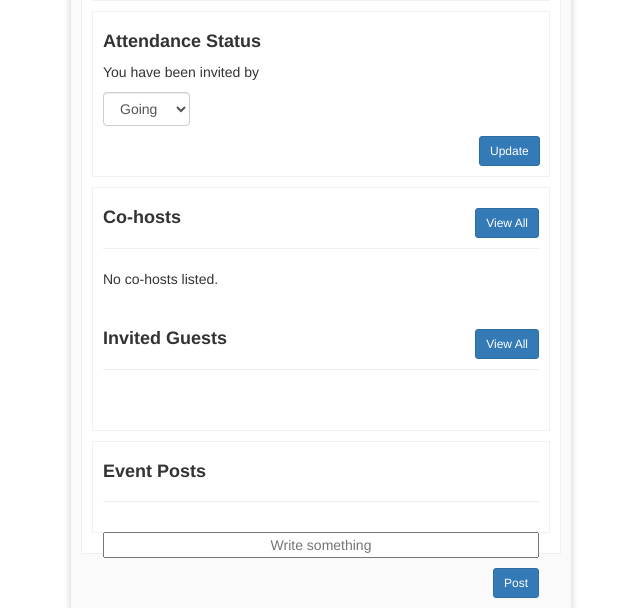
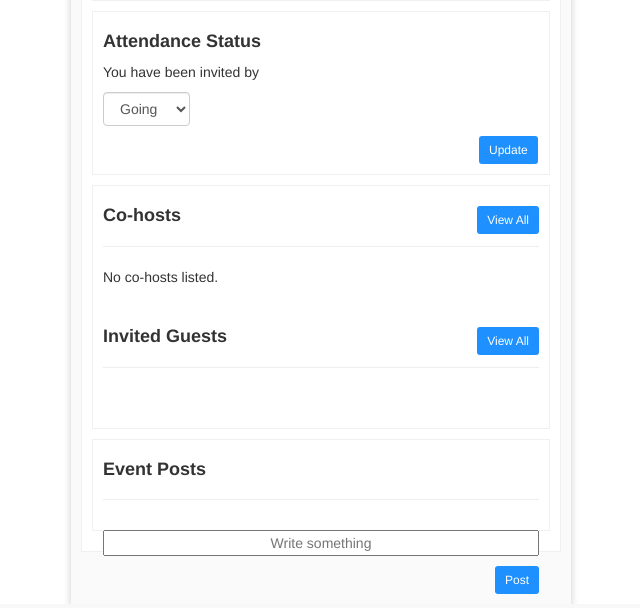
Before and after one commit to lotnee/Comp4920, a Flask app: template app/templates/display-event.html in a window 1280 px wide. Shown: the part 469-1077 px from the top of the page, without its empty margins (319-959 px from the left). Run offline with Flask 2, Linux system fonts and the light colour scheme; the template is opened without the code that fills it, so the values that code supplies are empty; parts of the project's set-up code (start-up, migrations or seed data) failed here and were passed over; some libraries are stand-ins or nearby versions.

Commit message:
Update display-event.html

```diff
--- a/app/templates/display-event.html
+++ b/app/templates/display-event.html
@@ -49,14 +49,14 @@
                     <option name = "maybe" href="/dashboard" value="maybe">Maybe</option>
                     <option name = "declined" value="declined">Can't Go</option>
                 </select>
-                <button class="btn btn-primary btn-sm" type="submit" style="margin-left: 376px;margin-top:10px;">Update</button>
+                <button class="btn btn-primary btn-sm" type="submit" style="margin-left: 376px;margin-top:10px;background-color:#1E90FF;border:none">Update</button>
             </form>
         </div>
     </div>
         <div class="detail">
 
             <h4><b>Co-hosts</b>
-            <button type="button" class="btn btn-primary btn-sm" data-toggle="modal" data-target="#addCohosts" style="float:right">View All</button></h4>
+            <button type="button" class="btn btn-primary btn-sm" data-toggle="modal" data-target="#addCohosts" style="float:right;background-color:#1E90FF;border:none">View All</button></h4>
             <hr>
             {% if cohosts %}
                 {% for item in cohosts %}
@@ -71,7 +71,7 @@
             {% endif %}
             {% endif %}
 
-           <h4><b>Invited Guests</b><button type="button" class="btn btn-primary btn-sm" data-toggle="modal" data-target="#DisplayFriends" style="float:right">View All</button></h4>
+           <h4><b>Invited Guests</b><button type="button" class="btn btn-primary btn-sm" data-toggle="modal" data-target="#DisplayFriends" style="float:right;background-color:#1E90FF;border:none">View All</button></h4>
 <hr>
         <ul>
 
@@ -116,7 +116,7 @@
 
            <form action="/add-event-post/{{event['_id']}}" method="post" >
               <input type="text" name="post_text" placeholder="Write something" style="float:left; margin-top:10px; width:100%; text-align: center;">
-              <button class="btn btn-primary btn-sm" type="submit" value="Post" style="float:right;margin-left: 376px;margin-top:10px;">Post</button>
+              <button class="btn btn-primary btn-sm" type="submit" value="Post" style="float:right;margin-left: 376px;margin-top:10px;background-color:#1E90FF;border:none">Post</button>
 
            </form>
         </div>
```
